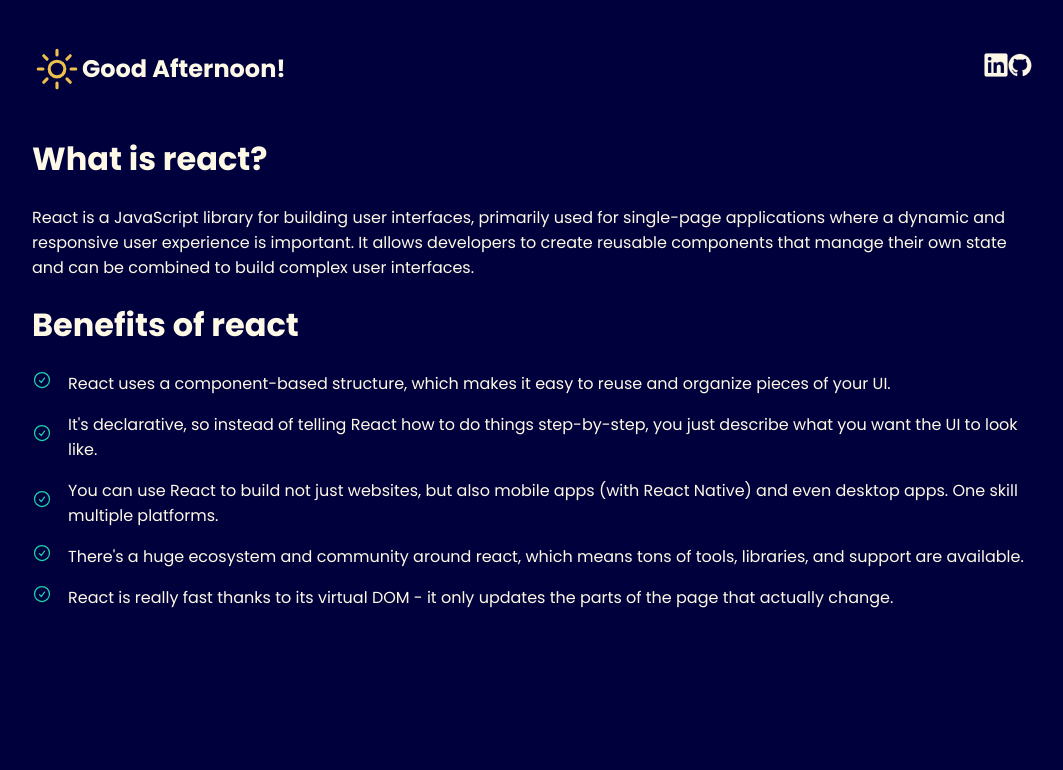
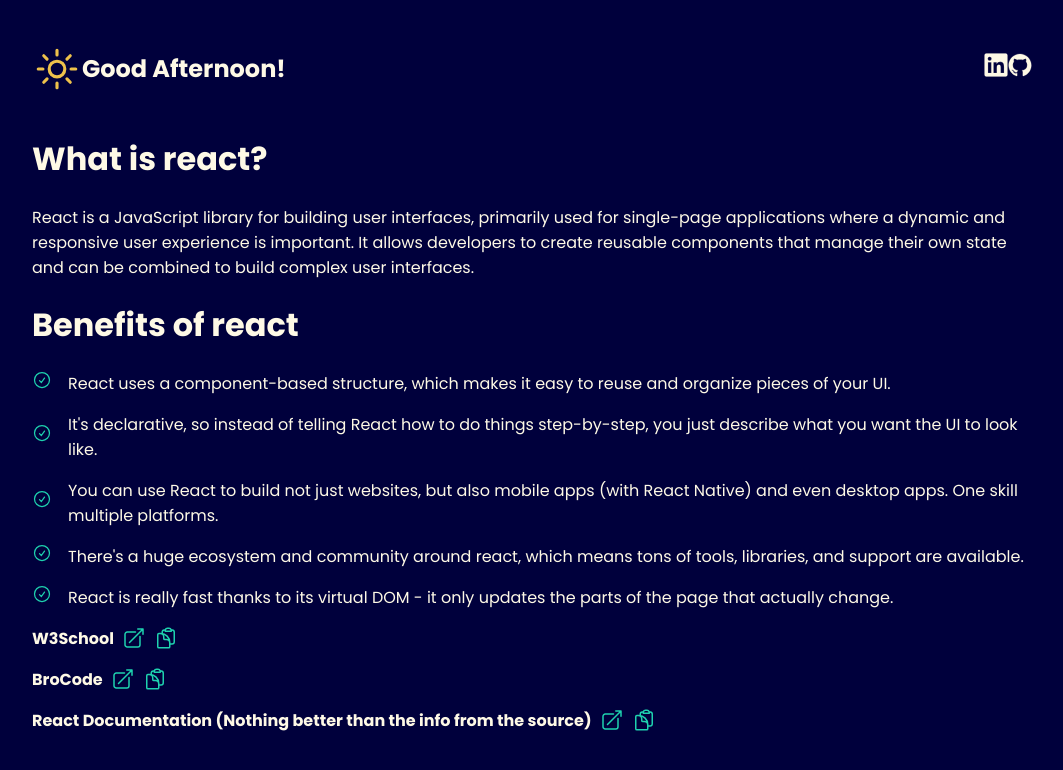
Before and after one commit to Greentaylor27/atlas-react-and-jsx, a React (Vite) app: page / in a window 1280 px wide. Shown: the top 770 px of the page, without its empty margins (108-1171 px from the left). Built offline with nearby package versions, Linux system fonts and the light colour scheme.

Commit message:
EVERYTHING WORKS!!!! React is really cool!!

```diff
--- a/src/App.jsx
+++ b/src/App.jsx
@@ -1,8 +1,6 @@
 import Header from "./components/Header";
 import Section from "./components/Section";
-import OpenLink from "./components/OpenLink";
-import CopyLink from "./components/CopyLink";
-
+import HelpfulResource from "./components/HelpfulResource";
 function App() {
   return <div className="app">
     <Header />
@@ -19,6 +17,9 @@ function App() {
         <li>React is really fast thanks to its virtual DOM - it only updates the parts of the page that actually change.</li>
       </ul>
     </Section>
+    <HelpfulResource label="W3School" link="https://www.w3schools.com/react/default.asp"></HelpfulResource>
+    <HelpfulResource label="BroCode" link="https://www.youtube.com/watch?v=CgkZ7MvWUAA"></HelpfulResource>
+    <HelpfulResource label="React Documentation (Nothing better than the info from the source)" link="https://www.React.dev"></HelpfulResource>
   </div>;
 }
 
```
